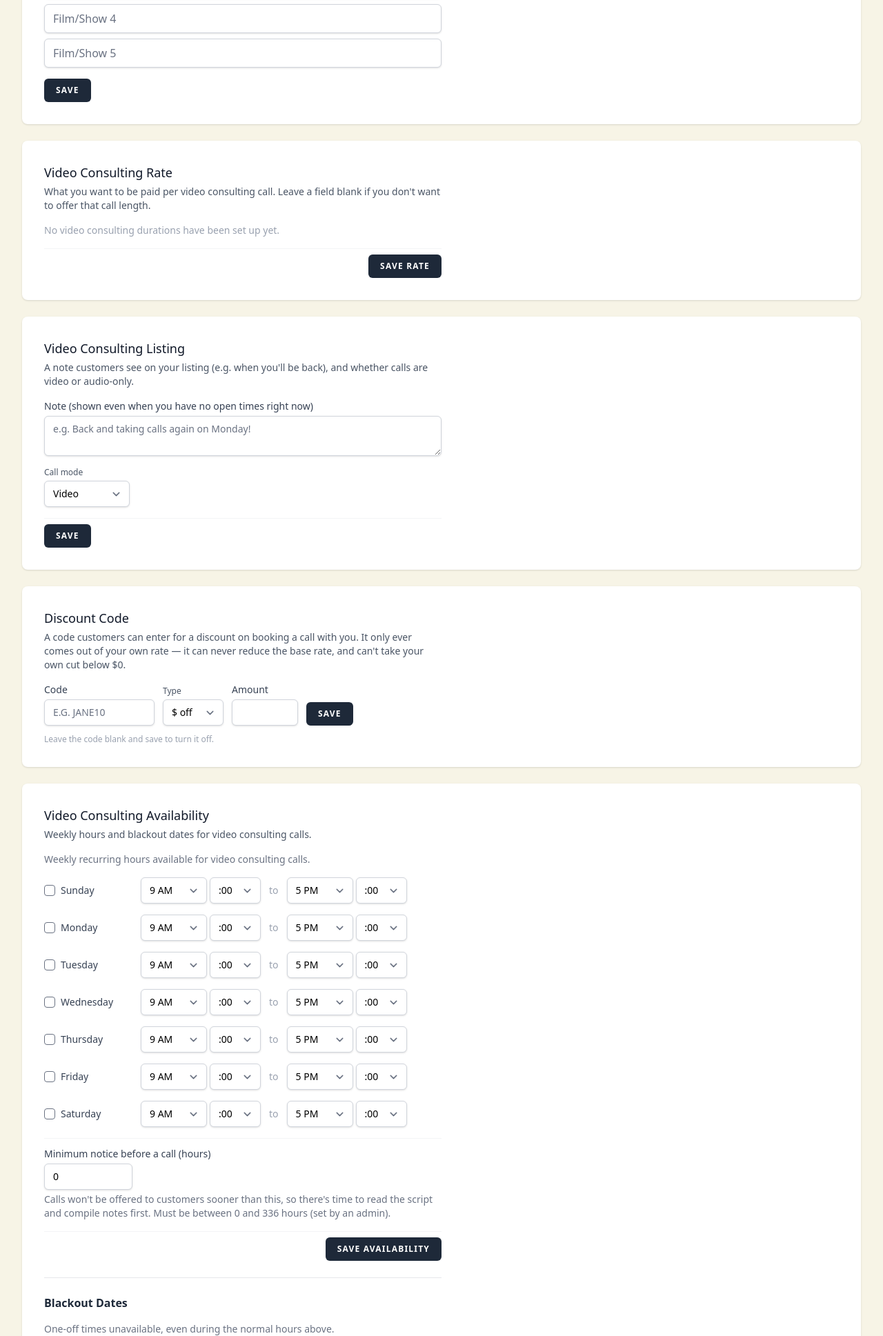
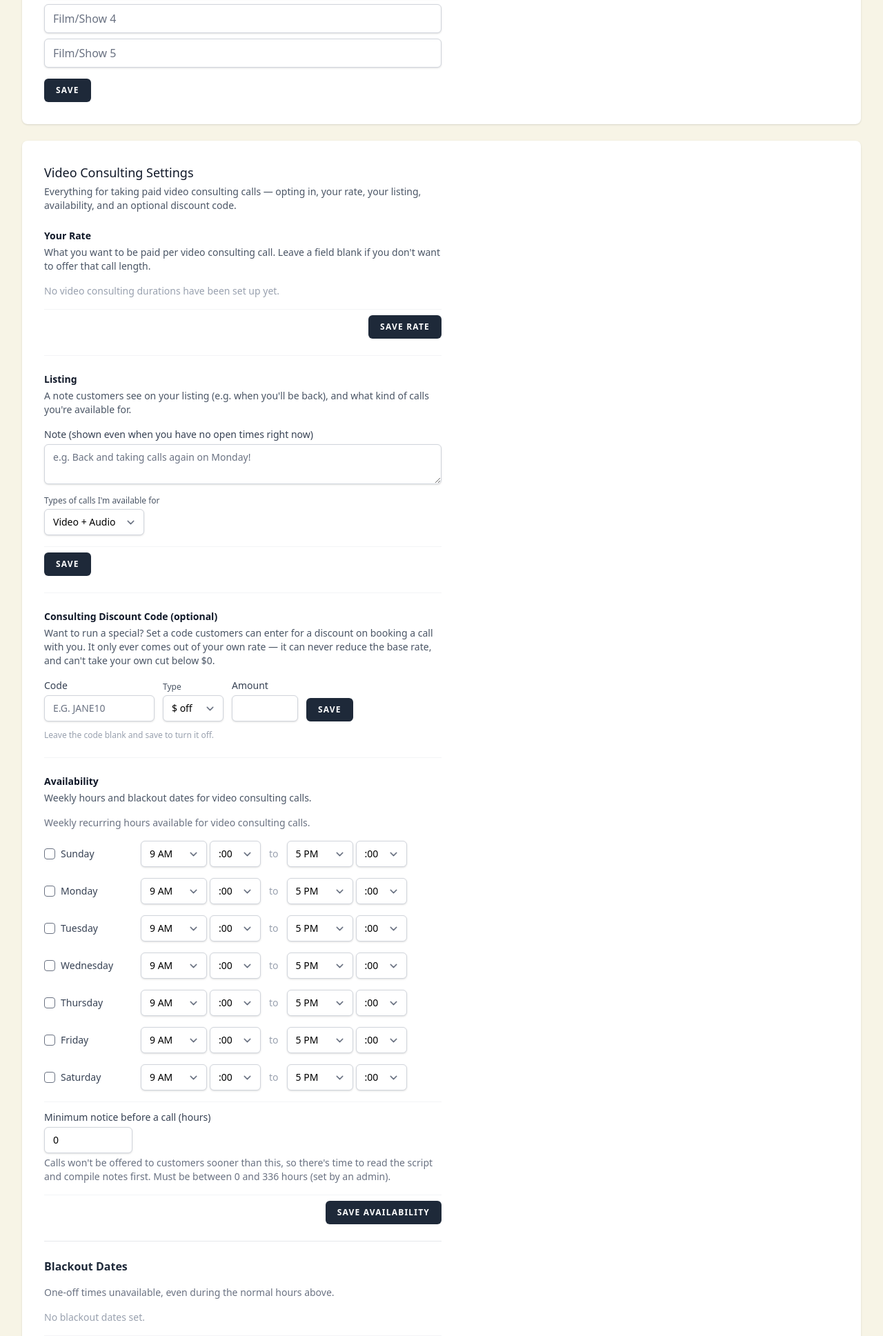
Before and after one commit to theomalley/screenplayreaders-portal, a Laravel app: page /profile in a window 1280 px wide. Shown: the part 2707-4644 px from the top of the page at 69% size. Run offline with Laravel 12, Linux system fonts and the light colour scheme; the visitor is signed in with stand-in values (Sample User, id 1); data comes from the database, SQL or seed files in the repository; data that the repository does not hold is empty; style sheets or scripts are compiled from the project's sources; parts of the project's set-up code (start-up, migrations or seed data) failed here and were passed over; some libraries are stand-ins or nearby versions.

Commit message:
Rename video-consulting call mode, consolidate profile settings into one section
Reworded "Call mode" to "Types of calls I'm available for" with a clearer
"Video + Audio" option, merged the scattered video-consulting cards on the
self-edit profile page into one "Video Consulting Settings" section, and
renamed "Discount Code" to "Consulting Discount Code (optional)" with copy
explaining it's for running specials.

```diff
--- a/resources/views/profile/edit.blade.php
+++ b/resources/views/profile/edit.blade.php
@@ -368,14 +368,22 @@
             </div>
             @endif
 
+            @php
+                $showVideoConsultingSection = $user->isAdminOrEditor()
+                    || ($user->isReader() && \App\Support\VideoConsultingAccess::enabledFor($user));
+            @endphp
+            @if ($showVideoConsultingSection)
+            <div class="p-4 sm:p-8 bg-white shadow sm:rounded-lg">
+                <div class="max-w-xl">
+                    <h2 class="text-lg font-medium text-gray-900 mb-1">Video Consulting Settings</h2>
+                    <p class="text-sm text-gray-600 mb-6">Everything for taking paid video consulting calls — opting in, your rate, your listing, availability, and an optional discount code.</p>
+
                     @if ($user->isAdminOrEditor())
                     {{-- Self-serve enable/disable — the only path for an admin/editor to opt into
                          taking calls themselves without another admin editing their profile for them.
-                 Readers don't get this card: their override stays admin-only. --}}
-            <div class="p-4 sm:p-8 bg-white shadow sm:rounded-lg">
-                <div class="max-w-xl">
-                    <h2 class="text-lg font-medium text-gray-900 mb-1">Video Consulting</h2>
-                    <p class="text-sm text-gray-600 mb-4">Opt into taking paid video consulting calls yourself, with your own rate and availability below.</p>
+                         Readers don't get this toggle: their override stays admin-only. --}}
+                    <div class="pb-6 mb-6 border-b border-gray-100">
+                        <h3 class="text-sm font-semibold text-gray-900 mb-3">Take Calls</h3>
                         @php
                             $videoConsultingOverride = match (($videoConsultingOverrideSource ?? null)?->video_consulting_enabled) {
                                 true => 'enabled', false => 'disabled', default => 'default',
@@ -399,7 +407,6 @@
                             @endif
                         </form>
 
-                    @if ($user->isAdminOrEditor())
                         {{-- Off by default — neither an admin nor an editor writes coverage
                              automatically (unlike a reader), so a customer who books a call with
                              one shouldn't be offered "count them as one of my requested readers
@@ -419,15 +426,12 @@
                                 <span class="text-sm text-green-600">Saved.</span>
                             @endif
                         </form>
-                    @endif
-                </div>
                     </div>
                     @endif
 
-            @if (($user->isReader() || $user->isAdminOrEditor()) && \App\Support\VideoConsultingAccess::enabledFor($user))
-            <div class="p-4 sm:p-8 bg-white shadow sm:rounded-lg">
-                <div class="max-w-xl">
-                    <h2 class="text-lg font-medium text-gray-900 mb-1">Video Consulting Rate</h2>
+                    @if (\App\Support\VideoConsultingAccess::enabledFor($user))
+                    <div class="pb-6 mb-6 border-b border-gray-100">
+                        <h3 class="text-sm font-semibold text-gray-900 mb-1">Your Rate</h3>
                         <p class="text-sm text-gray-600 mb-4">What you want to be paid per video consulting call. Leave a field blank if you don't want to offer that call length.</p>
 
                         @php $vcDurations = $videoConsultingDurations ?? collect(); @endphp
@@ -470,13 +474,11 @@
                             </div>
                         </form>
                     </div>
-            </div>
 
                     @php $vcListingSource = $user->isReader() ? $profile : ($videoConsultingOverrideSource ?? null); @endphp
-            <div class="p-4 sm:p-8 bg-white shadow sm:rounded-lg">
-                <div class="max-w-xl">
-                    <h2 class="text-lg font-medium text-gray-900 mb-1">Video Consulting Listing</h2>
-                    <p class="text-sm text-gray-600 mb-4">A note customers see on your listing (e.g. when you'll be back), and whether calls are video or audio-only.</p>
+                    <div class="pb-6 mb-6 border-b border-gray-100">
+                        <h3 class="text-sm font-semibold text-gray-900 mb-1">Listing</h3>
+                        <p class="text-sm text-gray-600 mb-4">A note customers see on your listing (e.g. when you'll be back), and what kind of calls you're available for.</p>
                         <form method="POST" action="{{ route('profile.video-consulting-listing') }}" class="space-y-4">
                             @csrf
                             @method('PATCH')
@@ -488,10 +490,10 @@
                                 <x-input-error :messages="$errors->get('video_consulting_note')" class="mt-1" />
                             </div>
                             <div>
-                            <label for="video_consulting_call_mode" class="block text-xs text-gray-600 mb-1">Call mode</label>
+                                <label for="video_consulting_call_mode" class="block text-xs text-gray-600 mb-1">Types of calls I'm available for</label>
                                 <select id="video_consulting_call_mode" name="video_consulting_call_mode"
                                         class="text-sm border-gray-300 rounded-md shadow-sm focus:ring-indigo-500 focus:border-indigo-500">
-                                <option value="video" @selected(old('video_consulting_call_mode', $vcListingSource?->video_consulting_call_mode ?? 'video') === 'video')>Video</option>
+                                    <option value="video" @selected(old('video_consulting_call_mode', $vcListingSource?->video_consulting_call_mode ?? 'video') === 'video')>Video + Audio</option>
                                     <option value="audio" @selected(old('video_consulting_call_mode', $vcListingSource?->video_consulting_call_mode ?? 'video') === 'audio')>Audio only</option>
                                 </select>
                                 <x-input-error :messages="$errors->get('video_consulting_call_mode')" class="mt-1" />
@@ -504,12 +506,10 @@
                             </div>
                         </form>
                     </div>
-            </div>
 
-            <div class="p-4 sm:p-8 bg-white shadow sm:rounded-lg">
-                <div class="max-w-xl">
-                    <h2 class="text-lg font-medium text-gray-900 mb-1">Discount Code</h2>
-                    <p class="text-sm text-gray-600 mb-4">A code customers can enter for a discount on booking a call with you. It only ever comes out of your own rate — it can never reduce the base rate, and can't take your own cut below $0.</p>
+                    <div class="pb-6 mb-6 border-b border-gray-100">
+                        <h3 class="text-sm font-semibold text-gray-900 mb-1">Consulting Discount Code (optional)</h3>
+                        <p class="text-sm text-gray-600 mb-4">Want to run a special? Set a code customers can enter for a discount on booking a call with you. It only ever comes out of your own rate — it can never reduce the base rate, and can't take your own cut below $0.</p>
                         <form method="POST" action="{{ route('profile.video-consulting-coupon') }}" class="space-y-3">
                             @csrf
                             @method('PATCH')
@@ -545,11 +545,9 @@
                             <x-input-error :messages="$errors->get('coupon_amount')" class="mt-1" />
                         </form>
                     </div>
-            </div>
 
-            <div class="p-4 sm:p-8 bg-white shadow sm:rounded-lg">
-                <div class="max-w-xl">
-                    <h2 class="text-lg font-medium text-gray-900 mb-1">Video Consulting Availability</h2>
+                    <div>
+                        <h3 class="text-sm font-semibold text-gray-900 mb-1">Availability</h3>
                         <p class="text-sm text-gray-600 mb-4">Weekly hours and blackout dates for video consulting calls.</p>
                         @include('partials.video-consulting-availability', [
                             'rules' => $videoConsultingRules ?? collect(),
@@ -559,6 +557,8 @@
                             'updateAction' => route('video-consulting-availability.update'),
                             'blackoutStoreAction' => route('video-consulting-availability.blackouts.store'),
                         ])
+                    </div>
+                    @endif
                 </div>
             </div>
             @endif
```
Lines whose indentation alone changed are shown as unchanged.
